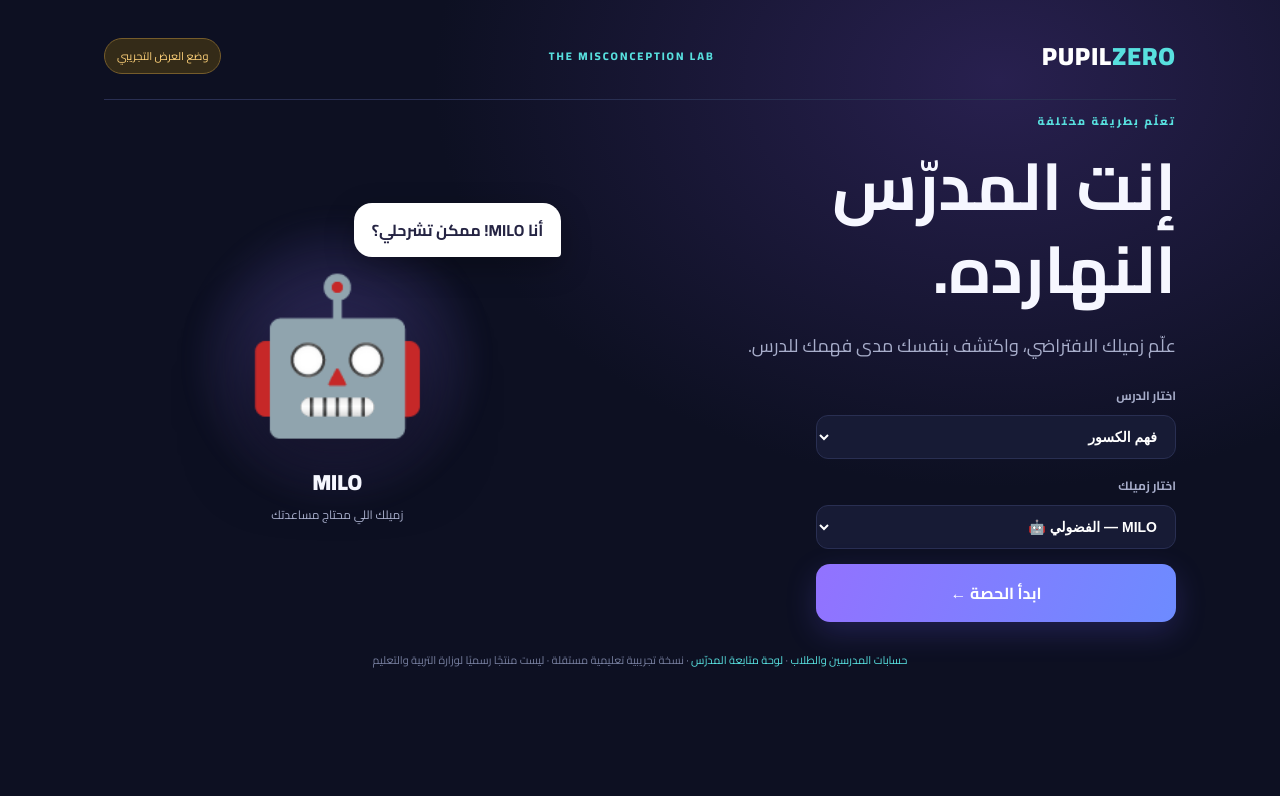
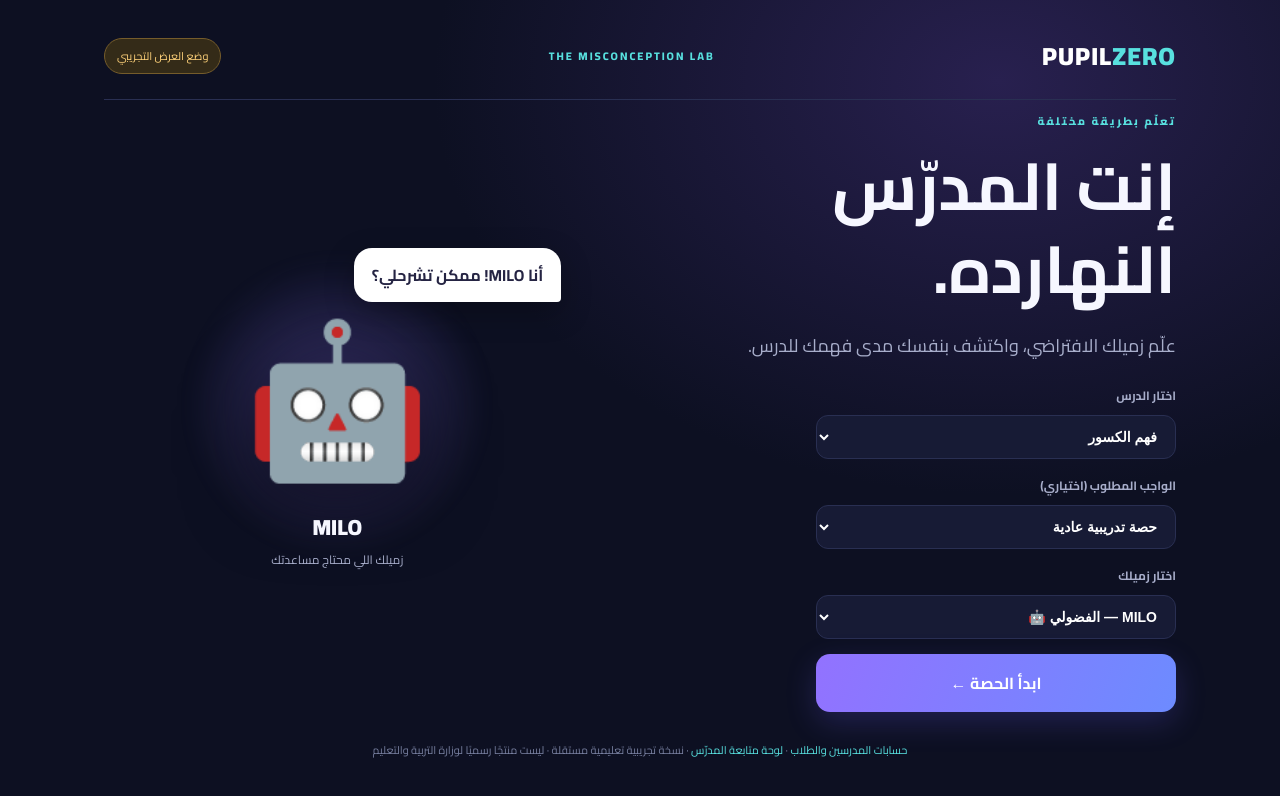
Before and after one commit to OmarSamehMahmoud/PUPIL-ZERO, a plain HTML site: page static/index.html in a window 1280 px wide. Drawn offline with Linux system fonts and the light colour scheme; no server answers.

Commit message:
Add student assignment picker to learning start screen

```diff
--- a/static/index.html
+++ b/static/index.html
@@ -10,7 +10,7 @@
   <main class="shell">
     <header class="topbar"><a class="brand" href="/">PUPIL<span>ZERO</span></a><span class="tag">THE MISCONCEPTION LAB</span><span id="modeLabel" class="mode-label demo">جاري فحص وضع التشغيل...</span></header>
     <section class="hero">
-      <div class="hero-copy"><p class="eyebrow">تعلّم بطريقة مختلفة</p><h1>إنت المدرّس النهارده.</h1><p class="sub">علّم زميلك الافتراضي، واكتشف بنفسك مدى فهمك للدرس.</p><div id="classContext" class="account-status" hidden>الفصل الدراسي: <select id="classSelect" class="choice"></select></div><div class="start-options"><label for="lessonSelect">اختار الدرس</label><select id="lessonSelect" class="choice"><option value="fractions">فهم الكسور</option></select><label for="personaSelect">اختار زميلك</label><select id="personaSelect" class="choice"><option value="milo">MILO — الفضولي 🤖</option><option value="noura">NOURA — المتحمسة 🌟</option><option value="zizo">ZIZO — المرح 🎮</option></select><button id="startBtn" class="primary">ابدأ الحصة <span>←</span></button></div></div>
+      <div class="hero-copy"><p class="eyebrow">تعلّم بطريقة مختلفة</p><h1>إنت المدرّس النهارده.</h1><p class="sub">علّم زميلك الافتراضي، واكتشف بنفسك مدى فهمك للدرس.</p><div id="classContext" class="account-status" hidden>الفصل الدراسي: <select id="classSelect" class="choice"></select></div><div class="start-options"><label for="lessonSelect">اختار الدرس</label><select id="lessonSelect" class="choice"><option value="fractions">فهم الكسور</option></select><label for="assignmentSelect">الواجب المطلوب (اختياري)</label><select id="assignmentSelect" class="choice"><option value="">حصة تدريبية عادية</option></select><label for="personaSelect">اختار زميلك</label><select id="personaSelect" class="choice"><option value="milo">MILO — الفضولي 🤖</option><option value="noura">NOURA — المتحمسة 🌟</option><option value="zizo">ZIZO — المرح 🎮</option></select><button id="startBtn" class="primary">ابدأ الحصة <span>←</span></button></div></div>
       <div class="avatar-wrap"><div class="orb"></div><div class="avatar" id="avatar">🤖</div><div class="speech-bubble">أنا MILO! ممكن تشرحلي؟</div><div class="avatar-caption" id="avatarCaption">MILO <small>زميلك اللي محتاج مساعدتك</small></div></div>
     </section>
     <section id="classroom" class="classroom hidden">
```
